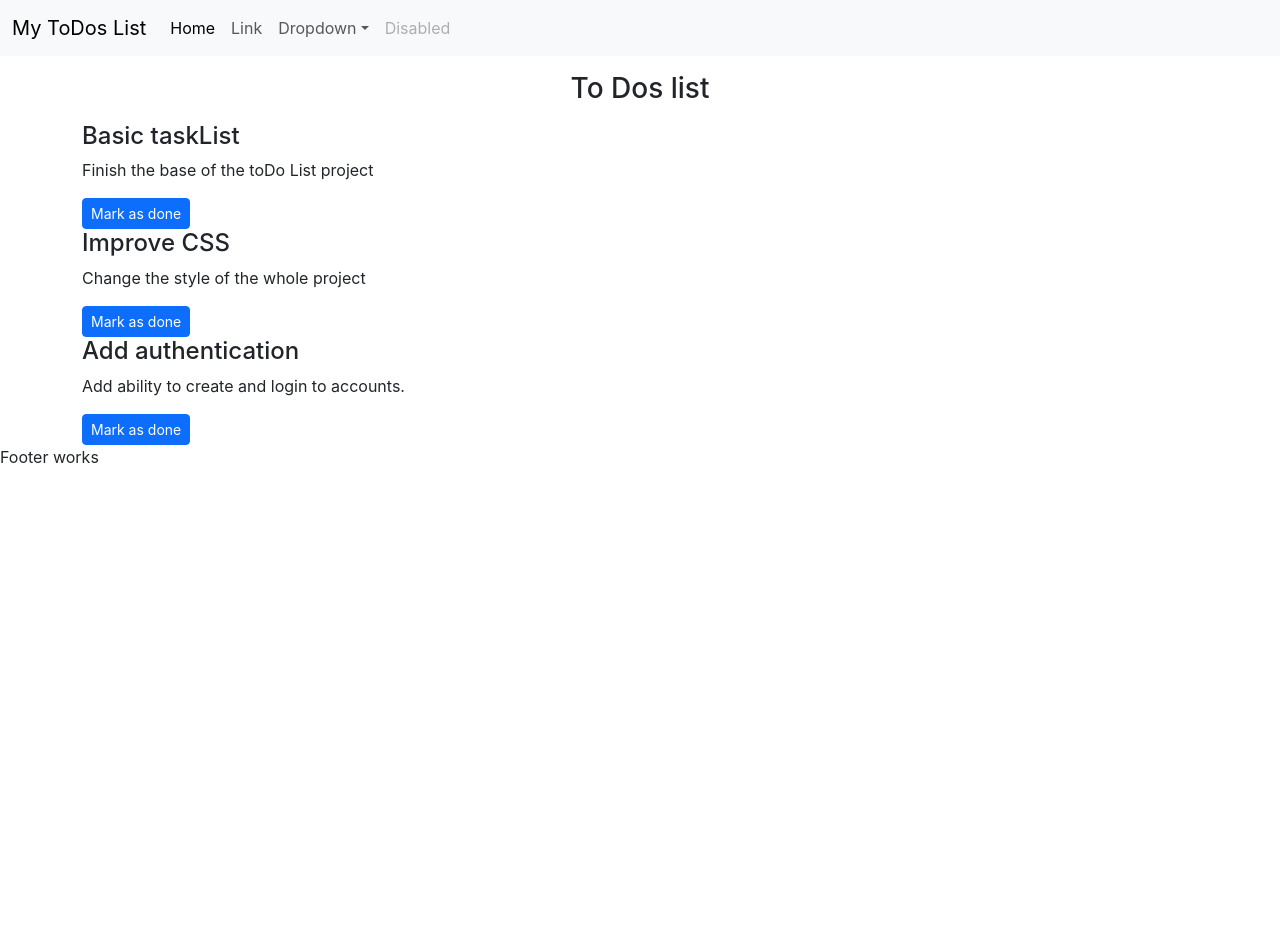
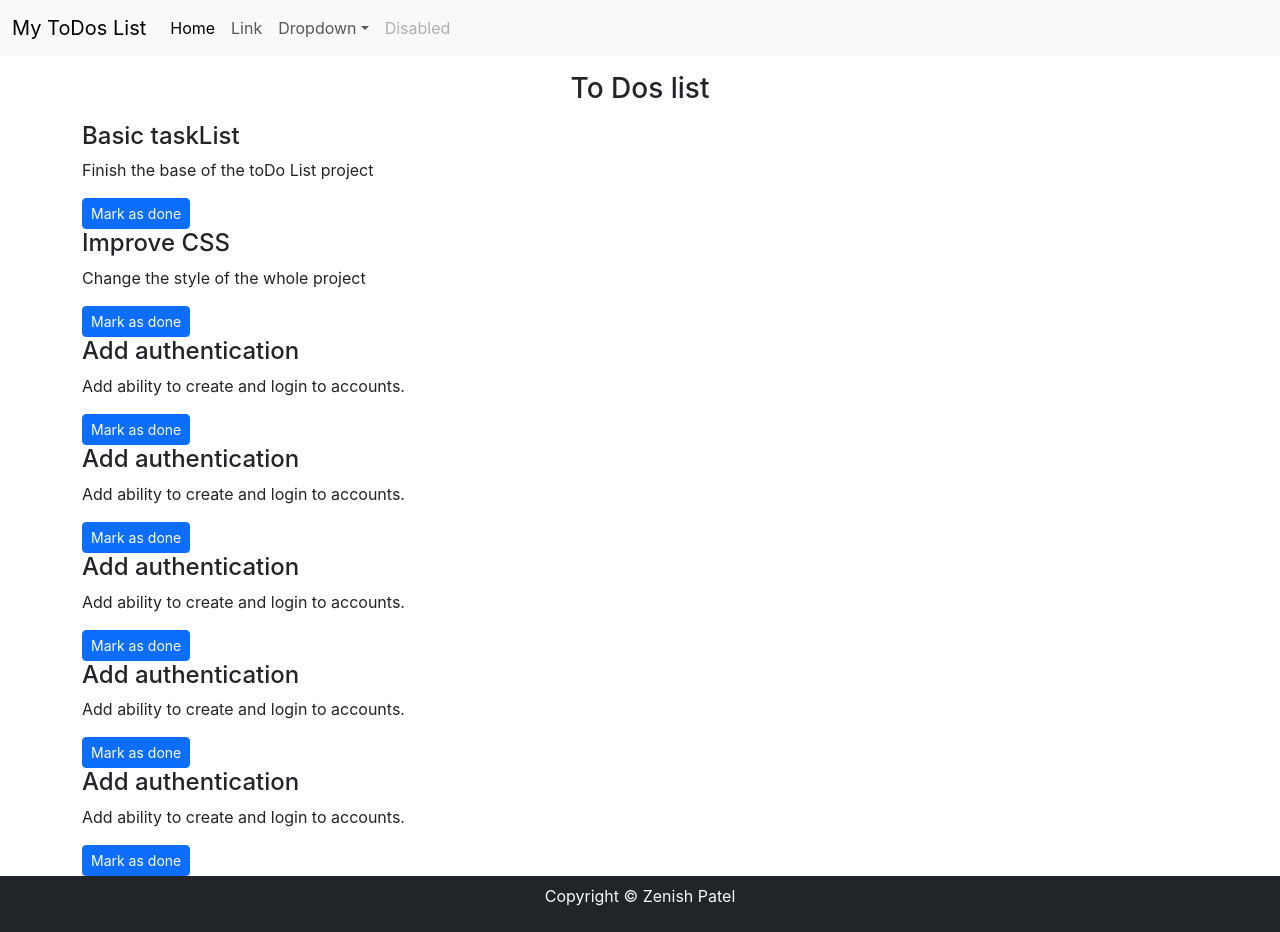
Before and after one commit to Zenish-P/to-do-list-application, a React (Create React App) app: page / in a window 1280 px wide. Before the commit the page ends 800 px from the top, so only its background shows below. Built offline with nearby package versions, Linux system fonts and the light colour scheme.

Commit message:
Added a Footer

```diff
--- a/src/App.js
+++ b/src/App.js
@@ -19,6 +19,26 @@ function App() {
     },
     {
       Id:3,
+      title: " Add authentication",
+      description:"Add ability to create and login to accounts."
+    },
+    {
+      Id:4,
+      title: " Add authentication",
+      description:"Add ability to create and login to accounts."
+    },
+    {
+      Id:5,
+      title: " Add authentication",
+      description:"Add ability to create and login to accounts."
+    },
+    {
+      Id:6,
+      title: " Add authentication",
+      description:"Add ability to create and login to accounts."
+    },
+    {
+      Id:7,
       title: " Add authentication",
       description:"Add ability to create and login to accounts."
     }
--- a/src/components/Footer.js
+++ b/src/components/Footer.js
@@ -1,7 +1,14 @@
 import React from 'react'
 
 export const Footer = () => {
+  let footerStyle = {
+    position: "sticky",
+    top: "100vh",
+    width: "100%",
+  };
   return (
-    <div>Footer works</div>
+    <footer className="bg-dark text-light py-2" style={footerStyle}>
+      <p className="text-center">    Copyright &copy; Zenish Patel </p>
+    </footer>
   )
 }
--- a/src/components/ListToDos.js
+++ b/src/components/ListToDos.js
@@ -4,11 +4,13 @@ export const ListToDos = (props) => {
   return (
     <div className='container'>
       <h3 className='text-center my-3'> To Dos list</h3>
-      {props.list.map((todo) => {
-        return (
-          <ToDoItem todo={todo} key = {todo.Id} onDelete = {props.onDelete}/>
-        )
-      })}
+      {props.list.length === 0 ? "No ToDos to display" :
+        props.list.map((todo) => {
+          return (
+            <ToDoItem todo={todo} key={todo.Id} onDelete={props.onDelete} />
+          )
+        })
+      }
 
     </div>
   )
```
